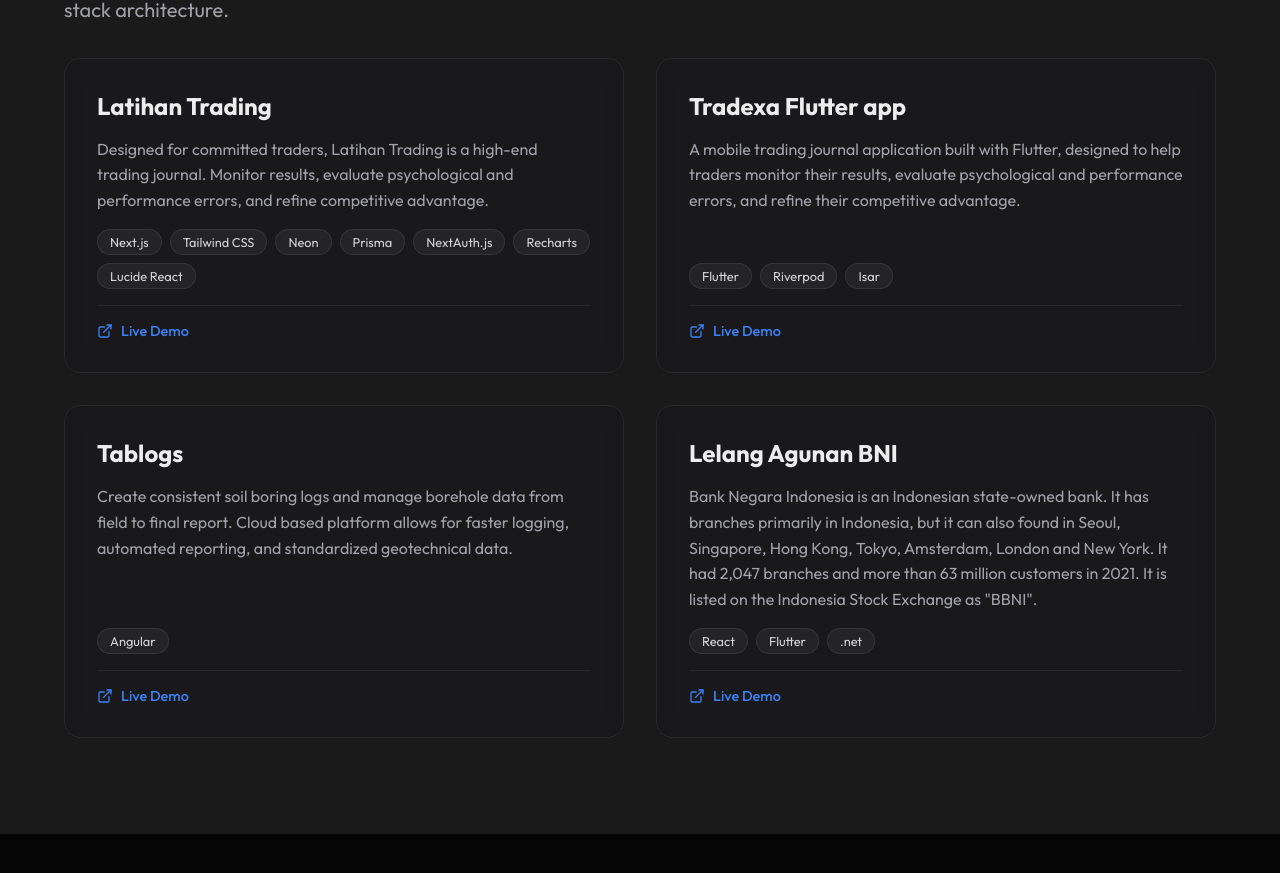
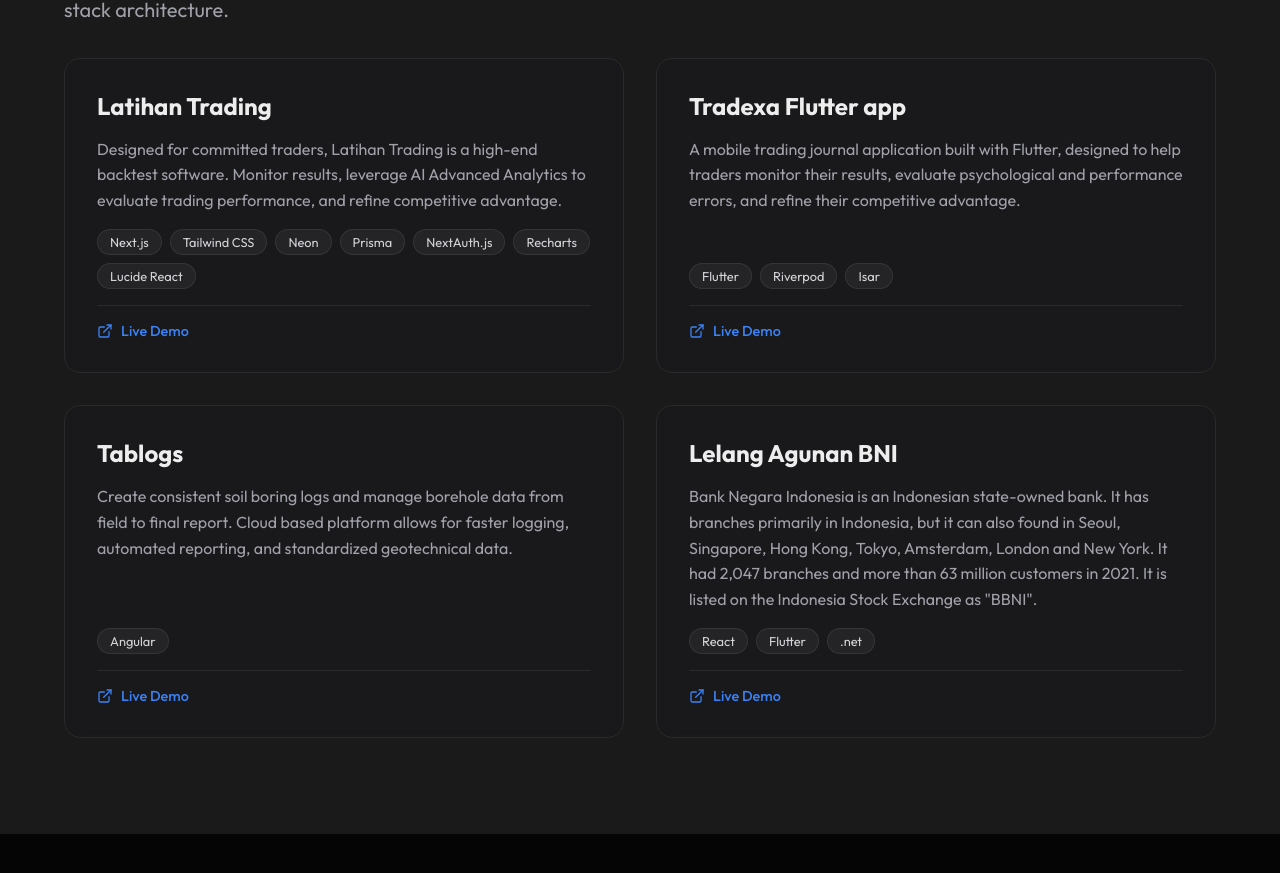
Before and after one commit to GustiCahya/GustiCahya, a Next.js app: page / in a window 1280 px wide. Shown: the part 1056-1929 px from the top of the page. Built offline with nearby package versions, Linux system fonts and the light colour scheme.

Commit message:
feat: initialize portfolio landing page with Framer Motion animations and project showcase

```diff
--- a/src/app/page.tsx
+++ b/src/app/page.tsx
@@ -84,7 +84,7 @@
               {[
                 {
                   title: 'Latihan Trading',
-                  desc: 'Designed for committed traders, Latihan Trading is a high-end trading journal. Monitor results, evaluate psychological and performance errors, and refine competitive advantage.',
+                  desc: 'Designed for committed traders, Latihan Trading is a high-end backtest software. Monitor results, leverage AI Advanced Analytics to evaluate trading performance, and refine competitive advantage.',
                   live: 'https://latihantrading.com',
                   code: 'https://github.com/GustiCahya/latihantrading',
                   tags: ['Next.js', 'Tailwind CSS', 'Neon', 'Prisma', 'NextAuth.js', 'Recharts', 'Lucide React']
```
